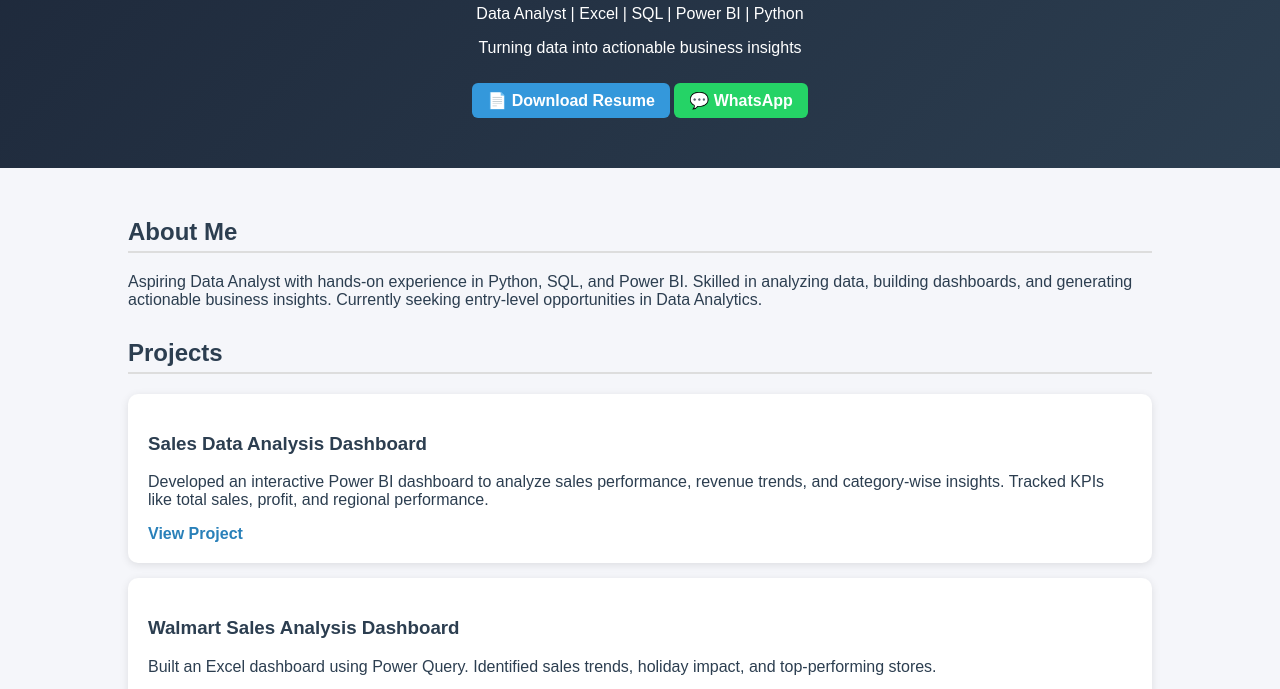
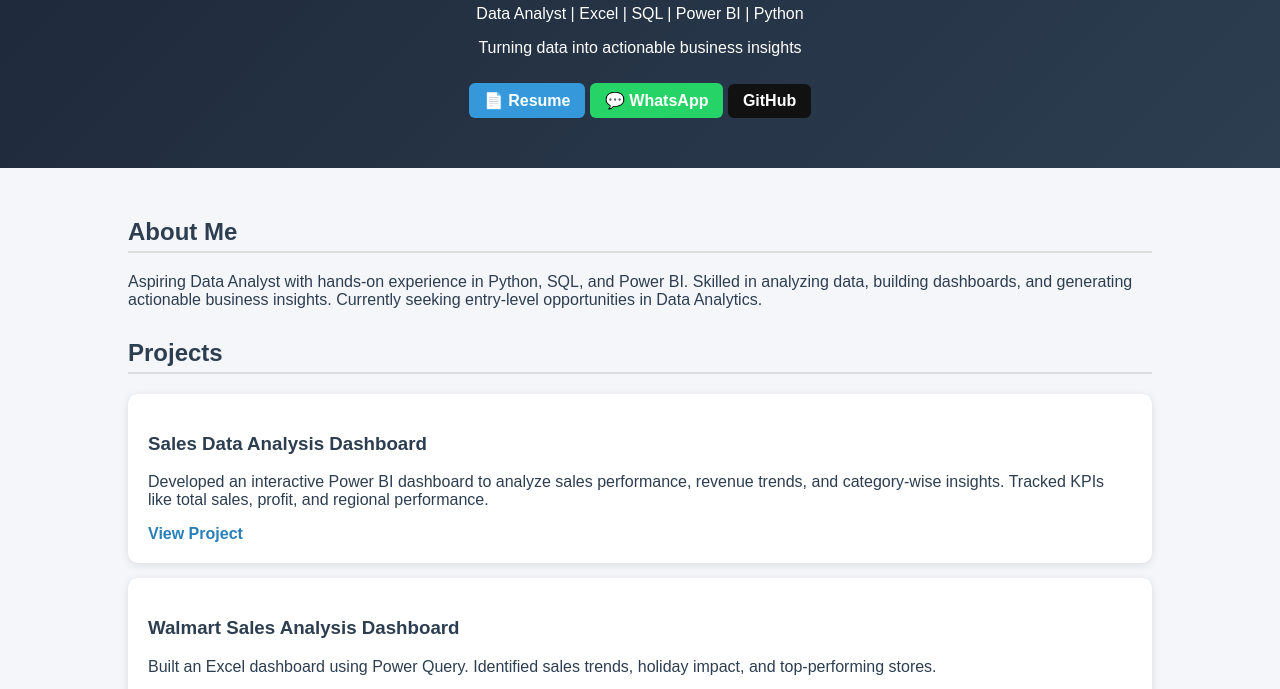
Before and after one commit to MohammedAbdulBari-1999/Mohammed_Abdul_Bari-portfolio, a plain HTML site: page index.html in a window 1280 px wide. Shown: the part 95-784 px from the top of the page. Drawn offline with Linux system fonts and the light colour scheme.

Commit message:
Update index.html

```diff
--- a/index.html
+++ b/index.html
@@ -52,6 +52,7 @@
 
     .btn-blue { background: #3498db; color: white; }
     .btn-green { background: #25D366; color: white; }
+    .btn-dark { background: #111; color: white; }
 
     .topbar {
       position: fixed;
@@ -121,11 +122,10 @@
   <p>Data Analyst | Excel | SQL | Power BI | Python</p>
   <p>Turning data into actionable business insights</p>
 
-  <!-- ✅ RESUME BUTTON -->
-  <a class="btn btn-blue" href="Mohammed_Abdul_Bari_Data_Analyst_Resume.pdf" download>📄 Download Resume</a>
-
-  <!-- OPTIONAL WHATSAPP -->
-  <a class="btn btn-green" href="https://wa.me/91XXXXXXXXXX" target="_blank">💬 WhatsApp</a>
+  <!-- BUTTONS -->
+  <a class="btn btn-blue" href="Mohammed_Abdul_Bari_Data_Analyst_Resume.pdf" download>📄 Resume</a>
+  <a class="btn btn-green" href="https://wa.me/917995108920" target="_blank">💬 WhatsApp</a>
+  <a class="btn btn-dark" href="https://github.com/MohammedAbdulBari-1999" target="_blank">GitHub</a>
 </header>
 
 <div class="container">
@@ -155,7 +155,7 @@
       Built an Excel dashboard using Power Query. Identified sales trends,
       holiday impact, and top-performing stores.
     </p>
-    <a href="https://github.com/YOUR-USERNAME/walmart-sales-dashboard" target="_blank">View Project</a>
+    <a href="https://github.com/MohammedAbdulBari-1999/walmart-sales-dashboard" target="_blank">View Project</a>
   </div>
 
   <div class="project">
```
